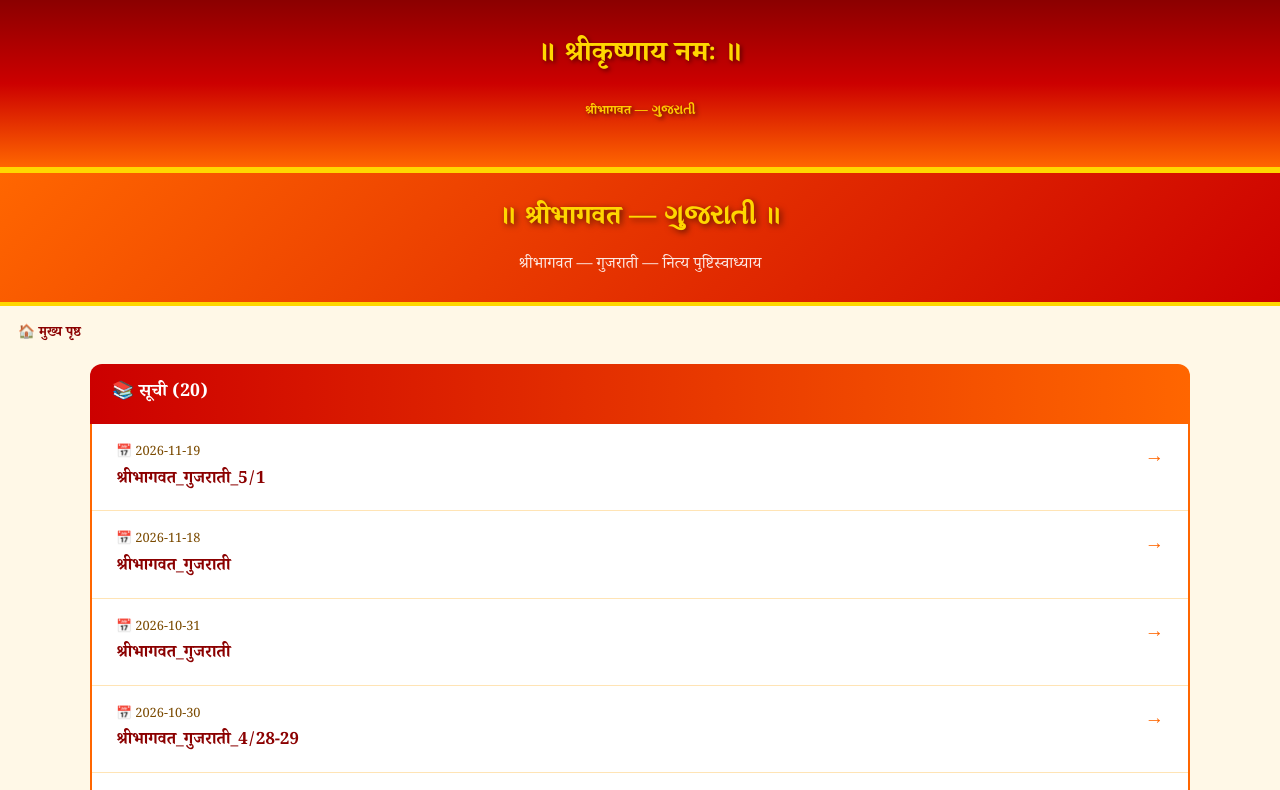
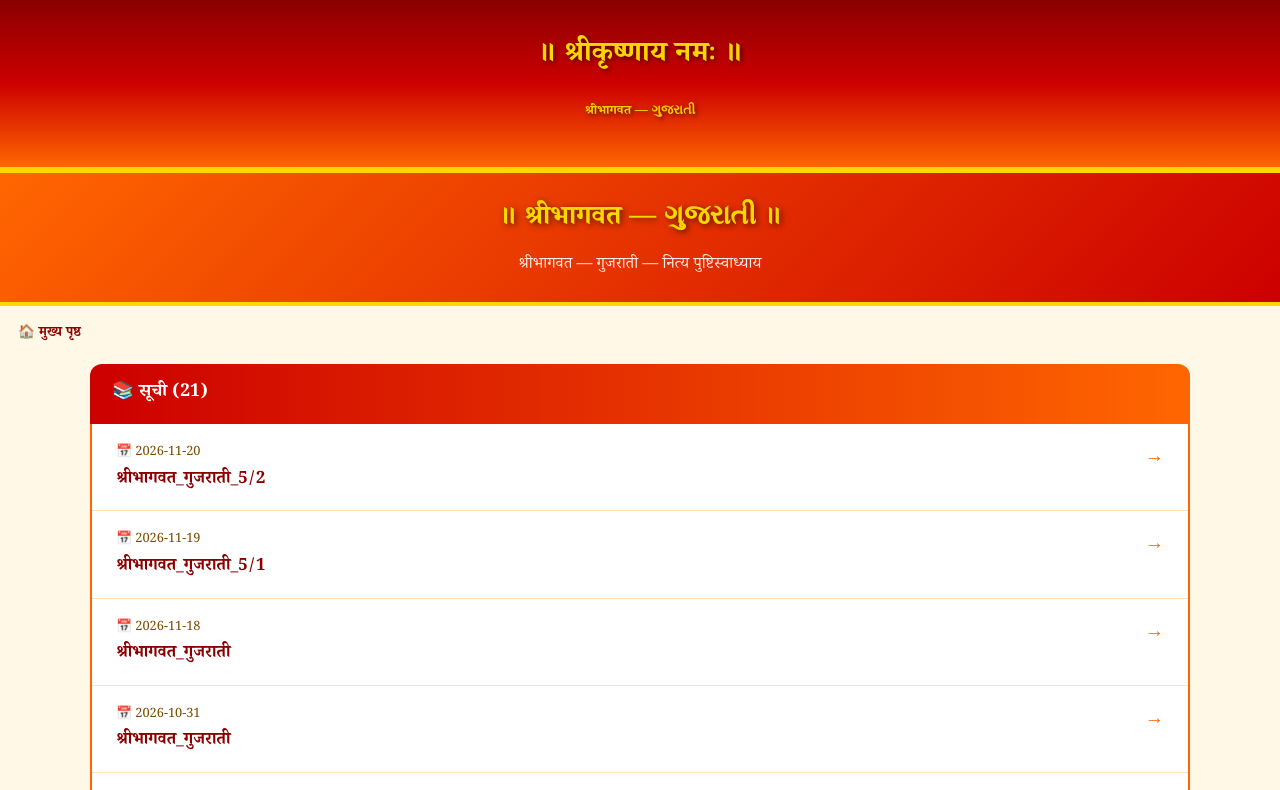
Before and after one commit to nsha30-alt/pushtimarg-library, a plain HTML site: page shribhagavat-gujarati/index.html in a window 1280 px wide. Shown: the top 790 px of the page. Drawn offline with Linux system fonts and the light colour scheme.

Commit message:
Update index shribhagavat-gujarati/index.html

```diff
--- a/shribhagavat-gujarati/index.html
+++ b/shribhagavat-gujarati/index.html
@@ -35,8 +35,13 @@
   <div class="subtitle">श्रीभागवत — गुजराती — नित्य पुष्टिस्वाध्याय</div>
 </div>
 <a class="back-link" href="../index.html">🏠 मुख्य पृष्ठ</a>
-<div class="section-bar">📚 सूची (20)</div>
+<div class="section-bar">📚 सूची (21)</div>
 <div class="session-list">
+    <a class="session-card" href="2026-11-20_retry_52.html">
+      <span class="card-arrow">→</span>
+      <div class="card-date">📅 2026-11-20</div>
+      <div class="card-title">श्रीभागवत_गुजराती_5/2</div>
+    </a>
     <a class="session-card" href="2026-11-19_51.html">
       <span class="card-arrow">→</span>
       <div class="card-date">📅 2026-11-19</div>
```
